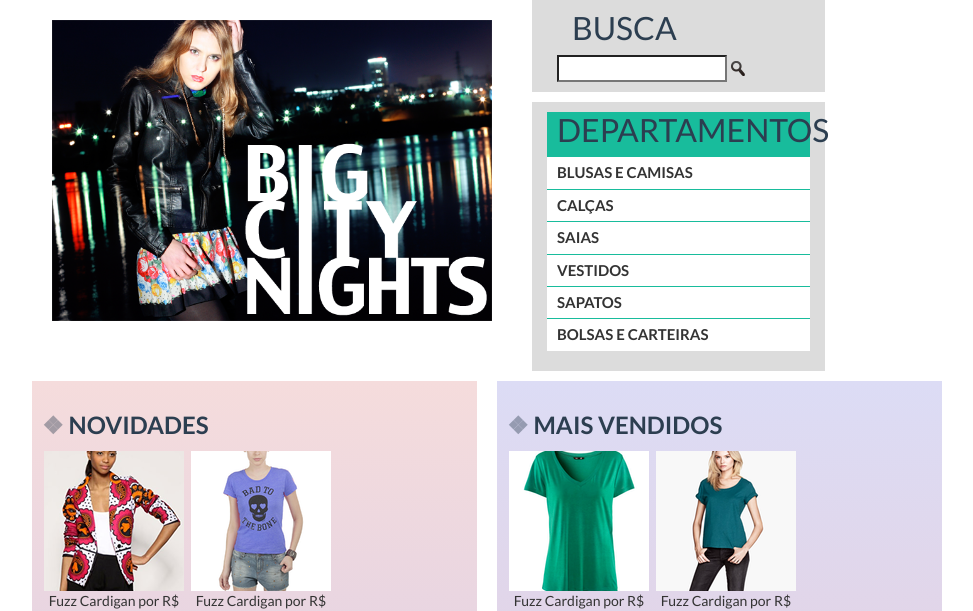
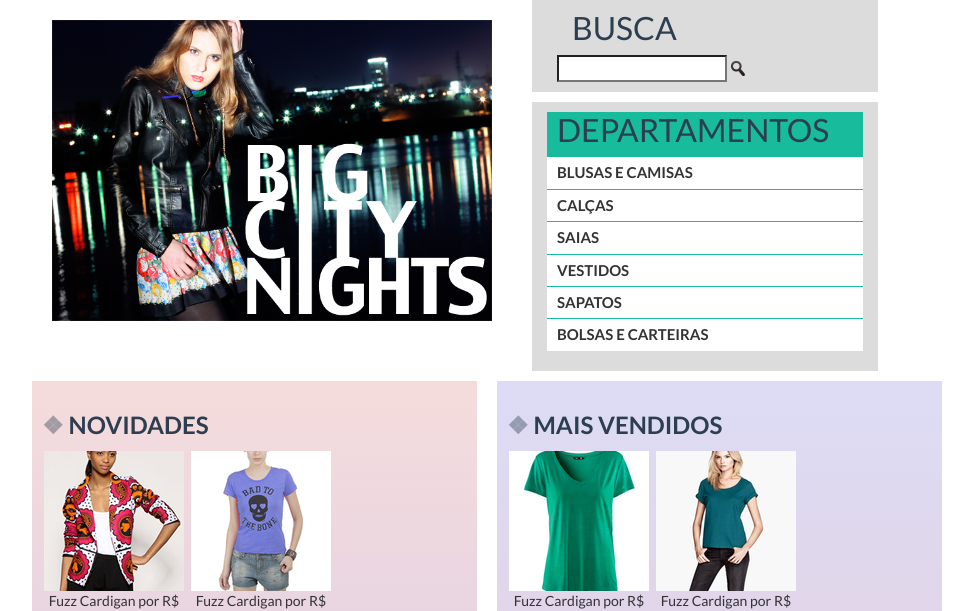
Before and after one commit to Renatodavid/E-commerce, a PHP site: page / in a window 1280 px wide. Shown: the part 200-811 px from the top of the page, without its empty margins (153-1126 px from the left). Run offline with PHP 8.4, Linux system fonts and the light colour scheme.

Commit message:
refaturando index

```diff
--- a/index.php
+++ b/index.php
@@ -21,7 +21,7 @@
       <img src="img/destaque-home.png" class="pause"  alt="Promoção: Big City Night" style="max-width: 100%; height: auto; margin:20px;">
     </div>
     <div class="col-md-6">
-      <fieldset class="col-md-10">
+      <fieldset class="col-md-12">
         <div class="col-md-11">
           <section class="busca col-md-12">
             <h2 class="col-md-10">Busca</h2>
```
